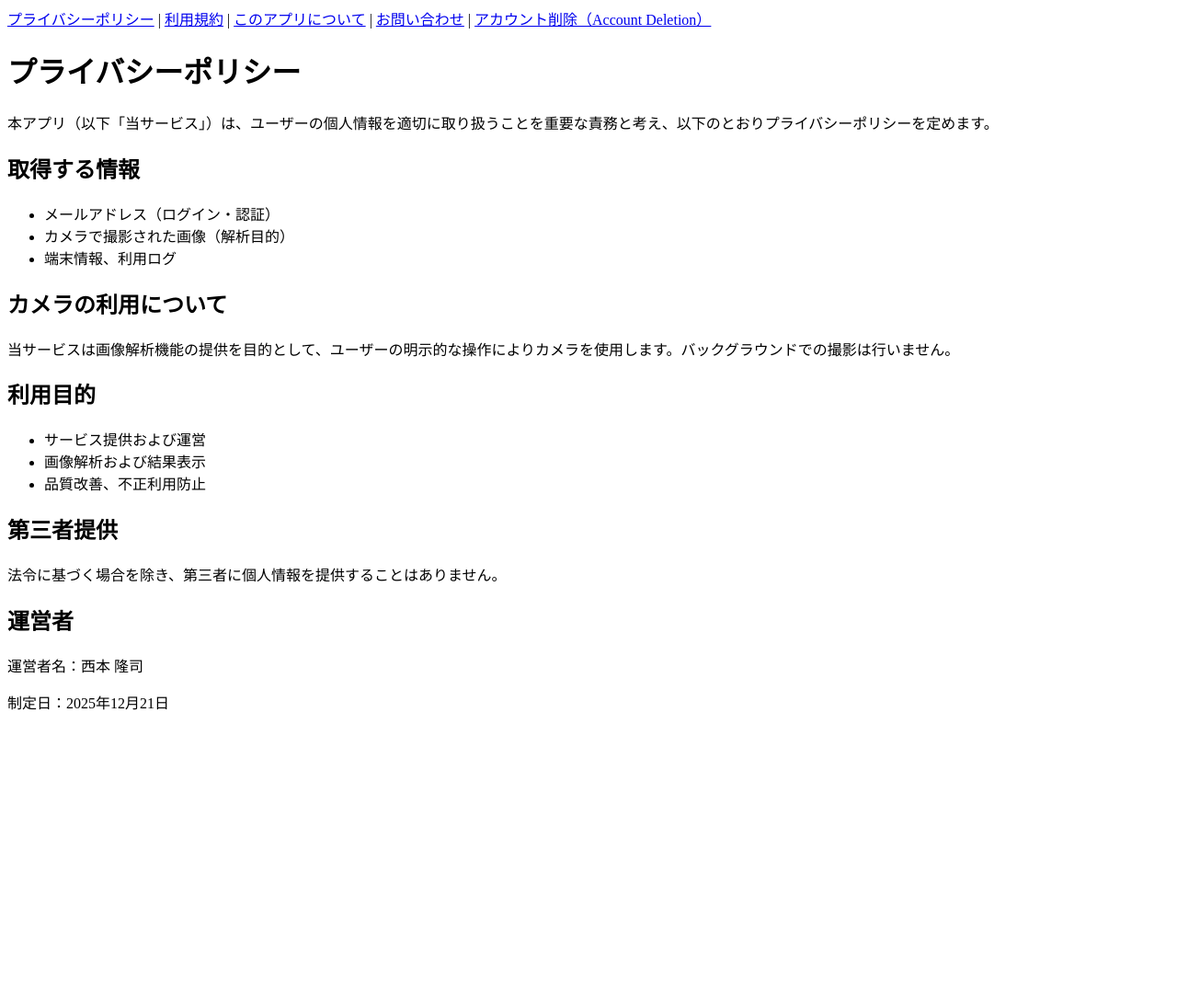
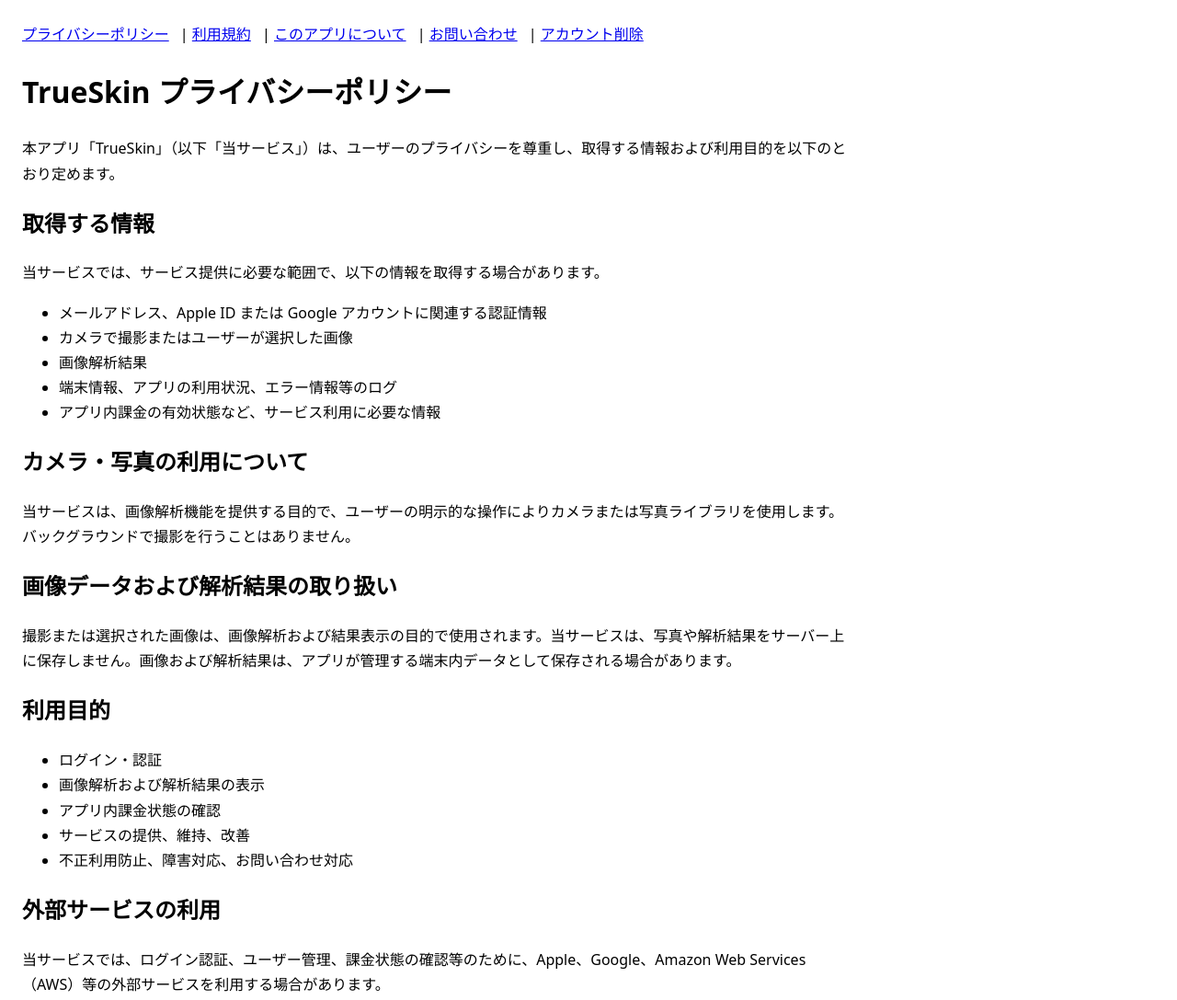
Before and after one commit to nishimotoworks2025/privacy-policy-trueskin-ios, a plain HTML site: page index.html in a window 1280 px wide. Shown: the top 1087 px of the page at 92% size. Before the commit the page ends 800 px from the top, so only its background shows below. Drawn offline with Linux system fonts and the light colour scheme.

Commit message:
Update privacy policy for App Store review

```diff
--- a/index.html
+++ b/index.html
@@ -3,8 +3,17 @@
 
 <head>
   <meta charset="UTF-8">
-  <title>プライバシーポリシー</title>
+  <title>TrueSkin プライバシーポリシー</title>
   <meta name="viewport" content="width=device-width, initial-scale=1.0">
+  <style>
+    body {
+      font-family: system-ui, -apple-system, BlinkMacSystemFont, "Segoe UI", sans-serif;
+      line-height: 1.7;
+      margin: 24px;
+      max-width: 900px;
+    }
+    nav a { margin-right: 8px; }
+  </style>
 </head>
 
 <body>
@@ -14,37 +23,60 @@
     <a href="./terms.html">利用規約</a> |
     <a href="./about.html">このアプリについて</a> |
     <a href="./contact.html">お問い合わせ</a> |
-    <a href="./deletion.html">アカウント削除（Account Deletion）</a>
+    <a href="./deletion.html">アカウント削除</a>
   </nav>
 
-  <h1>プライバシーポリシー</h1>
+  <h1>TrueSkin プライバシーポリシー</h1>
 
-  <p>本アプリ（以下「当サービス」）は、ユーザーの個人情報を適切に取り扱うことを重要な責務と考え、以下のとおりプライバシーポリシーを定めます。</p>
+  <p>本アプリ「TrueSkin」（以下「当サービス」）は、ユーザーのプライバシーを尊重し、取得する情報および利用目的を以下のとおり定めます。</p>
 
   <h2>取得する情報</h2>
+  <p>当サービスでは、サービス提供に必要な範囲で、以下の情報を取得する場合があります。</p>
   <ul>
-    <li>メールアドレス（ログイン・認証）</li>
-    <li>カメラで撮影された画像（解析目的）</li>
-    <li>端末情報、利用ログ</li>
+    <li>メールアドレス、Apple ID または Google アカウントに関連する認証情報</li>
+    <li>カメラで撮影またはユーザーが選択した画像</li>
+    <li>画像解析結果</li>
+    <li>端末情報、アプリの利用状況、エラー情報等のログ</li>
+    <li>アプリ内課金の有効状態など、サービス利用に必要な情報</li>
   </ul>
 
-  <h2>カメラの利用について</h2>
-  <p>当サービスは画像解析機能の提供を目的として、ユーザーの明示的な操作によりカメラを使用します。バックグラウンドでの撮影は行いません。</p>
+  <h2>カメラ・写真の利用について</h2>
+  <p>当サービスは、画像解析機能を提供する目的で、ユーザーの明示的な操作によりカメラまたは写真ライブラリを使用します。バックグラウンドで撮影を行うことはありません。</p>
+
+  <h2>画像データおよび解析結果の取り扱い</h2>
+  <p>撮影または選択された画像は、画像解析および結果表示の目的で使用されます。当サービスは、写真や解析結果をサーバー上に保存しません。画像および解析結果は、アプリが管理する端末内データとして保存される場合があります。</p>
 
   <h2>利用目的</h2>
   <ul>
-    <li>サービス提供および運営</li>
-    <li>画像解析および結果表示</li>
-    <li>品質改善、不正利用防止</li>
+    <li>ログイン・認証</li>
+    <li>画像解析および解析結果の表示</li>
+    <li>アプリ内課金状態の確認</li>
+    <li>サービスの提供、維持、改善</li>
+    <li>不正利用防止、障害対応、お問い合わせ対応</li>
   </ul>
 
+  <h2>外部サービスの利用</h2>
+  <p>当サービスでは、ログイン認証、ユーザー管理、課金状態の確認等のために、Apple、Google、Amazon Web Services（AWS）等の外部サービスを利用する場合があります。</p>
+  <p>iOSアプリ内課金の決済処理は Apple App Store により行われます。当サービスの運営者は、クレジットカード番号などの決済情報を取得・保存しません。</p>
+
   <h2>第三者提供</h2>
-  <p>法令に基づく場合を除き、第三者に個人情報を提供することはありません。</p>
+  <p>法令に基づく場合を除き、ユーザーの個人情報を第三者に提供することはありません。</p>
+
+  <h2>アカウント削除</h2>
+  <p>ユーザーは、アプリ内の設定画面またはお問い合わせにより、アカウント削除を依頼できます。削除方法の詳細は、<a href="./deletion.html">アカウント削除ページ</a>に記載します。</p>
+
+  <h2>注意事項</h2>
+  <p>当サービスの解析結果は、日常的な参考情報として提供されるものであり、医療行為、診断、治療、専門的な助言を目的としたものではありません。</p>
+
+  <h2>お問い合わせ</h2>
+  <p>本ポリシーに関するお問い合わせは、以下までご連絡ください。</p>
+  <p><a href="mailto:nishimotoworks2025@gmail.com">nishimotoworks2025@gmail.com</a></p>
 
   <h2>運営者</h2>
   <p>運営者名：西本 隆司</p>
 
-  <p>制定日：2025年12月21日</p>
+  <p>制定日：2025年12月21日<br>
+  最終更新日：2026年5月4日</p>
 
 </body>
 
```
